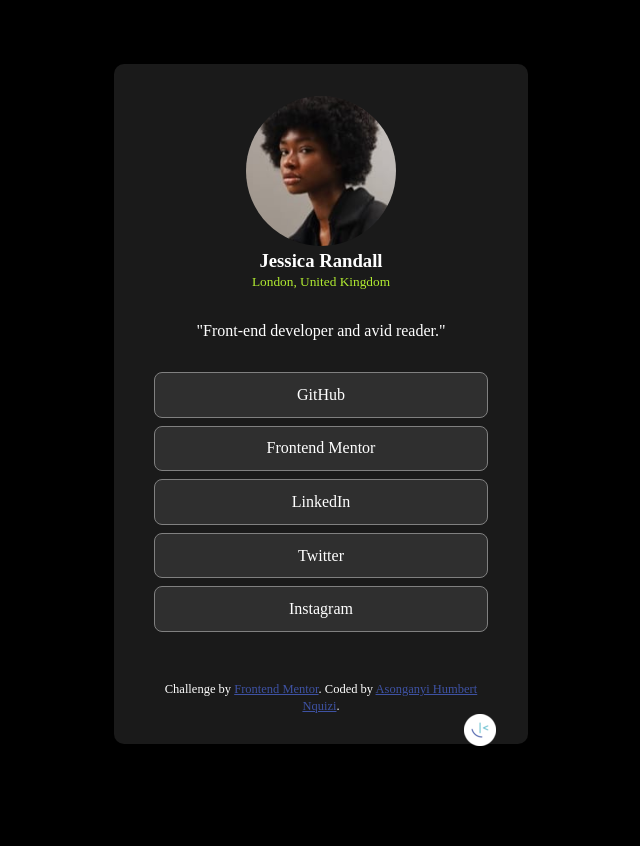
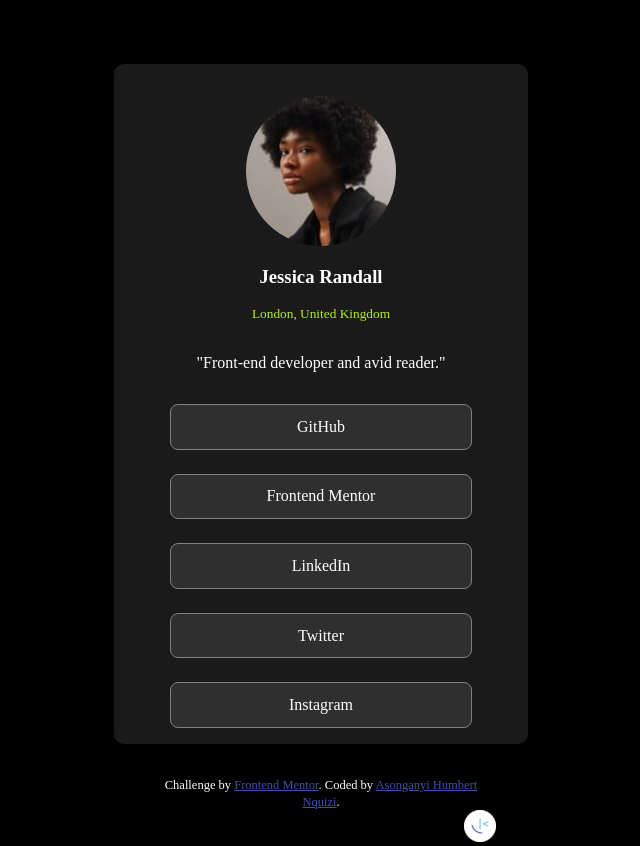
Before and after one commit to Humbert1234/Social-links-profile, a plain HTML site: page index.html in a window 1280 px wide. Shown: the whole page, without its empty margins (286-926 px from the left). Before the commit the page ends 808 px from the top, so only its background shows below. Drawn offline with Linux system fonts and the light colour scheme.

Commit message:
Update style.css

```diff
--- a/css/style.css
+++ b/css/style.css
@@ -30,12 +30,16 @@
     .avater{
       border-radius: 50%;
     }
+    h3{
+      margin-top: 1rem;
+      margin-bottom:1rem;
+    }
     .menu{
       margin-top:2rem;
     }
     .menu ul li{
       border: 1px solid grey;
-      margin: 0.5rem;
+      margin: 1.5rem;
       padding:0.8rem 0.8rem 0.8rem 0.8rem ;
       border-radius: 8px;
       background: rgba(128, 128, 128,0.2);
```
